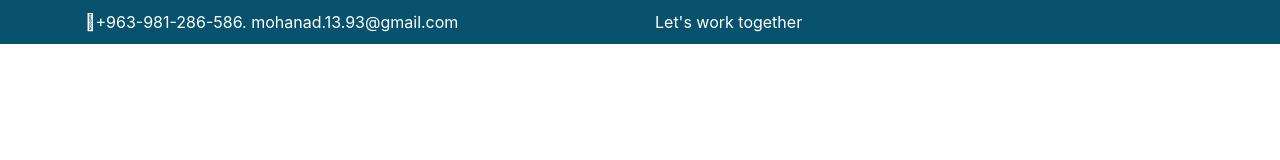
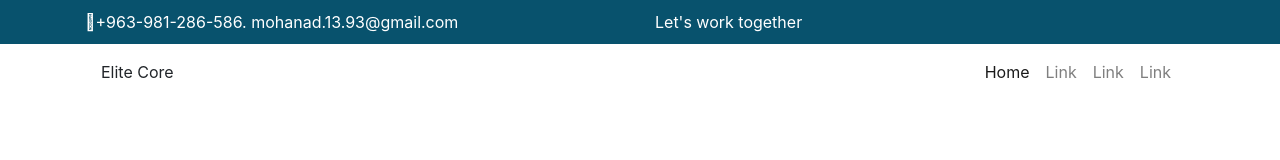
Before and after one commit to mohanadpro/BootstrapProject, a plain HTML site: page index.html in a window 1280 px wide. Drawn offline with Linux system fonts and the light colour scheme.

Commit message:
work on navbar

```diff
--- a/css/main.css
+++ b/css/main.css
@@ -13,5 +13,15 @@ Second color:#ec1c23
     padding: 10px;
 }
 
+/* end upper bar */
 
-/* end upper bar */
+/* start nav bar */
+
+div span :first-child{
+    color:#08526d ;
+}
+div span :last-child{
+    color:#ec1c23 ;
+}
+
+/* end nav bar */
--- a/index.html
+++ b/index.html
@@ -28,6 +28,40 @@
 
     <!-- end upper bar -->
 
+    <!-- start navbar -->
+    <div class="container"
+    >
+    <nav class="navbar navbar-expand-lg navbar-light">
+        <div>
+            <span>Elite</span>
+            <span>Core</span>
+        </div>
+        <button class="navbar-toggler" type="button" data-toggle="collapse" data-target="#navbarSupportedContent" aria-controls="navbarSupportedContent" aria-expanded="false" aria-label="Toggle navigation">
+          <span class="navbar-toggler-icon"></span>
+        </button>
+
+
+        <div class="collapse navbar-collapse" id="navbarSupportedContent">
+          <ul class="navbar-nav ml-auto">
+            <li class="nav-item active">
+              <a class="nav-link" href="#">Home <span class="sr-only">(current)</span></a>
+            </li>
+            <li class="nav-item">
+              <a class="nav-link" href="#">Link</a>
+            </li>
+            <li class="nav-item">
+                <a class="nav-link" href="#">Link</a>
+            </li>
+            <li class="nav-item">
+                <a class="nav-link" href="#">Link</a>
+            </li>
+
+          </ul>
+        </div>
+        </div>
+      </nav>
+    <!-- end navbar -->
+
     <script src="js/jquery-3.4.1.slim.js"></script>
     <script src="js/popper.min.js"></script>
     <script src="js/bootstrap.min.js"></script>
```
